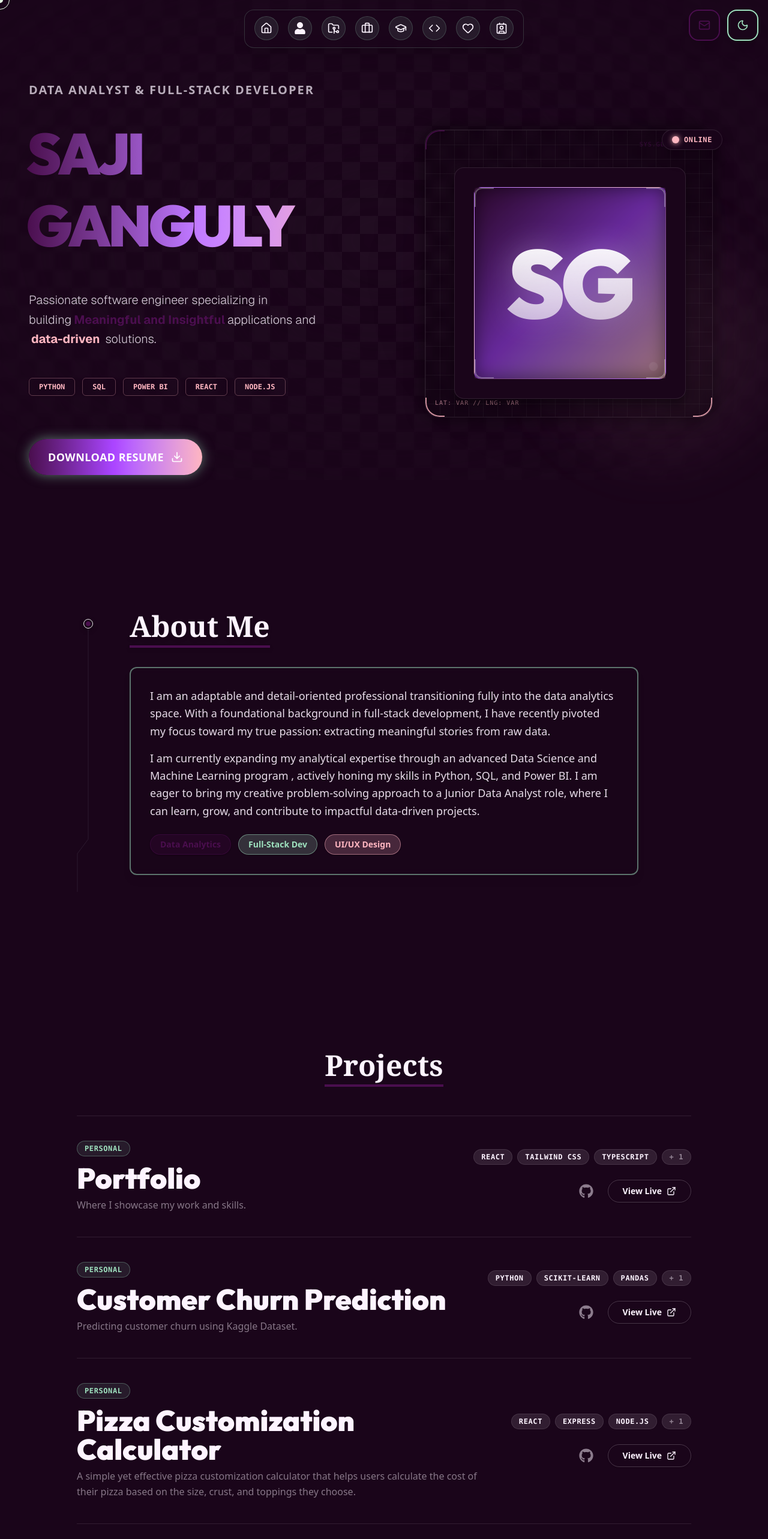
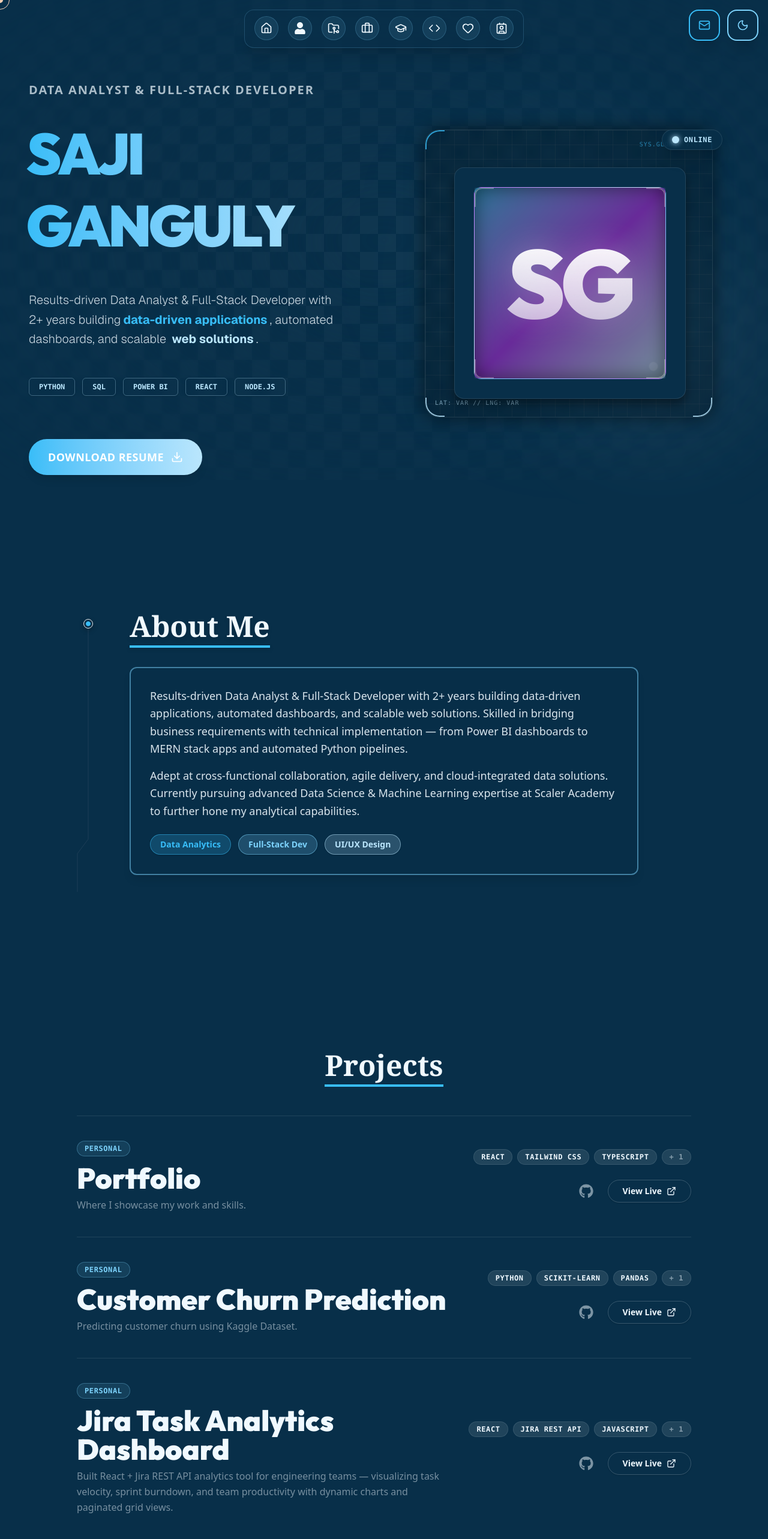
Before and after one commit to SajiGanguly/SajiGanguly.github.io, a Next.js app: page / in a window 1280 px wide. Shown: the top 2566 px of the page at 60% size. Built offline with nearby package versions, Linux system fonts and the light colour scheme.

Commit message:
feat: initialize portfolio project with data structure, styling, and main landing page architecture

```diff
--- a/src/app/globals.css
+++ b/src/app/globals.css
@@ -19,28 +19,30 @@
 }
 
 :root {
-  /* Default - Retro Revival */
-  --color-bg: #fff0f5;
-  --color-text: #1a051a;
-  --color-primary: #ffb6c1;
-  --color-secondary: #4a0e4e;
-  --color-accent: #9fe2bf;
+  /* Default - Professional Light Blue */
+  --color-bg: #f0f9ff; /* Sky 50 */
+  --color-text: #0c4a6e; /* Sky 900 */
+  --color-primary: #0369a1; /* Sky 700 */
+  --color-secondary: #0284c7; /* Sky 600 */
+  --color-accent: #0ea5e9; /* Sky 500 */
 }
 
 html[data-theme='dark'] {
-  --color-bg: #1a051a;
-  --color-text: #fdf4ff;
-  --color-primary: #4a0e4e;
-  --color-secondary: #9fe2bf;
-  --color-accent: #ffb6c1;
+  /* Dark - Professional Navy */
+  --color-bg: #082f49; /* Sky 950 */
+  --color-text: #f0f9ff; /* Sky 50 */
+  --color-primary: #38bdf8; /* Sky 400 */
+  --color-secondary: #7dd3fc; /* Sky 300 */
+  --color-accent: #bae6fd; /* Sky 200 */
 }
 
 html[data-theme='mint'] {
-  --color-bg: #eafff5;
-  --color-text: #301934;
-  --color-primary: #9fe2bf;
-  --color-secondary: #ffb6c1;
-  --color-accent: #4a0e4e;
+  /* Alternative - Clean Corporate Blue */
+  --color-bg: #ffffff; /* White */
+  --color-text: #1e293b; /* Slate 800 */
+  --color-primary: #2563eb; /* Blue 600 */
+  --color-secondary: #3b82f6; /* Blue 500 */
+  --color-accent: #60a5fa; /* Blue 400 */
 }
 
 @layer utilities {
--- a/src/app/page.tsx
+++ b/src/app/page.tsx
@@ -10,7 +10,7 @@ import { InfiniteMovingCards } from "@/components/ui/infinite-moving-cards";
 import { GlowingStarsBackgroundCard } from "@/components/ui/glowing-stars-background-card";
 import { TextRevealCard } from "@/components/ui/text-reveal-card";
 import { LampContainer } from "@/components/ui/lamp";
-import { MoveRight, Mail, Phone, Palette, Video, Youtube, Tv, HomeIcon, Briefcase, GraduationCap, Code, Heart, Contact, Sun, Moon, Leaf, Download, BookOpen, FolderGit2 } from "lucide-react";
+import { MoveRight, Mail, Phone, Palette, Video, Youtube, Tv, HomeIcon, Briefcase, GraduationCap, Code, Heart, Contact, Sun, Moon, Monitor, Download, BookOpen, FolderGit2 } from "lucide-react";
 import { FloatingDockDesktop, FloatingDockMobile } from "@/components/ui/floating-dock";
 import { FloatingTechIcons } from "@/components/ui/floating-tech-icons";
 import { CardContainer, CardBody, CardItem } from "@/components/ui/3d-card";
@@ -39,24 +39,27 @@ export default function Home() {
 
   const experienceItems = [
     {
-      title: "Data Analyst",
-      subtitle: "Enigma Data (11/2024 - 05/2025)",
+      title: "Data Analyst & Power BI Developer",
+      subtitle: "Enigma Data, Delhi, India (Nov 2024 - May 2025)",
       description: (
         <ul className="list-disc list-inside space-y-2">
-          <li>Built Power BI dashboards, optimized SQL queries, and automated web scraping using Python.</li>
-          <li>Set up Azure Blob Storage and implemented pipeline error handling.</li>
-          <li>Delivered custom data solutions with cross-functional teams.</li>
+          <li>Delivered interactive Power BI dashboards with DAX for real-time business metric visibility across e-commerce platforms (Nykaa, Amazon), empowering stakeholder decisions with self-service analytics.</li>
+          <li>Engineered automated Python scraping pipelines (Selenium/BeautifulSoup) to harvest large-scale market datasets, cutting manual effort by ~70% and enabling faster time-to-insight.</li>
+          <li>Optimized multi-join SQL queries, reducing data retrieval latency by ~40% and streamlining end-to-end reporting pipelines.</li>
+          <li>Architected Azure Blob Storage pipelines with automated error-handling, ensuring high data integrity across daily batch processes.</li>
+          <li>Collaborated with cross-functional stakeholders to translate business requirements into analytical deliverables and dashboard metrics.</li>
         </ul>
       ),
     },
     {
-      title: "Jr. Software Engineer",
-      subtitle: "Entiovi Technologies (06/2023 - 08/2024)",
+      title: "Junior Software Engineer",
+      subtitle: "Entiovi Technologies, Kolkata, India (Jun 2023 - Aug 2024)",
       description: (
         <ul className="list-disc list-inside space-y-2">
-          <li>Built full-stack MERN apps with features like JWT/OAuth auth, product management, and payments.</li>
-          <li>Developed RESTful APIs with MySQL/MongoDB; enhanced performance and UX via code reviews.</li>
-          <li>Contributed HTML/CSS for Cleared Talent hiring platform.</li>
+          <li>Engineered full-stack MERN stack applications with JWT/OAuth authentication for the Cleared Talent hiring platform serving enterprise clients.</li>
+          <li>Designed and maintained RESTful APIs (MySQL & MongoDB), ensuring reliable data flow and sub-200ms response times.</li>
+          <li>Improved React.js front-end performance and responsive UX, contributing measurably to increased user engagement metrics.</li>
+          <li>Delivered sprint commitments consistently in agile team; participated in code reviews and technical design discussions.</li>
         </ul>
       ),
     },
@@ -74,41 +77,38 @@ export default function Home() {
       subtitle: "Various platforms",
       description: (
         <ul className="list-disc list-inside space-y-2">
-          <li>Python for Data Science - Learnbay</li>
-          <li>HTML, CSS, and React - Udemy</li>
-          <li>Microsoft Power BI Desktop</li>
+          <li>Microsoft Power BI Data Analyst</li>
+          <li>Python for Data Science (Learnbay)</li>
         </ul>
       ),
     },
     {
       title: "DSML (Data Science & Machine Learning) Program",
-      subtitle: <span className="text-retro-primary font-bold">Scaler Academy (currently pursuing)</span>,
+      subtitle: <span className="text-retro-primary font-bold">Scaler Academy (Aug 2025 - Present)</span>,
       description: (
         <ul className="list-disc list-inside space-y-2 text-retro-text font-medium drop-shadow-sm">
+          <li>Pursuing advanced Data Science & ML expertise.</li>
           <li>Focused on advanced topics in data science, machine learning, and deep learning.</li>
-          <li>Curriculum includes practical projects and real-world case studies.</li>
         </ul>
       ),
     }
   ];
 
   const skillItems = [
-    { quote: "", name: "Python", title: "Data / Backend" },
-    { quote: "", name: "SQL", title: "Database" },
-    { quote: "", name: "Power BI & DAX", title: "Data Visualization" },
-    { quote: "", name: "Data Modelling", title: "Data Engineering" },
-    { quote: "", name: "Web Scraping", title: "Data Extraction" },
-    { quote: "", name: "JavaScript", title: "Programming" },
-    { quote: "", name: "React.js", title: "Frontend" },
-    { quote: "", name: "Node.js & Express", title: "Backend" },
-    { quote: "", name: "MongoDB & MySQL", title: "Databases" },
+    { quote: "", name: "Power BI & DAX", title: "Data & Analytics" },
+    { quote: "", name: "Python (Pandas, Numpy, Selenium)", title: "Programming" },
+    { quote: "", name: "Google Antigravity", title: "AI/Agentic" },
+    { quote: "", name: "React.js & Node.js", title: "Frontend & Backend" },
+    { quote: "", name: "Azure Blob Storage & RESTful APIs", title: "Cloud & DevOps" },
+    { quote: "", name: "SQL (PostgreSQL, MySQL)", title: "Data & Analytics" },
+    { quote: "", name: "JavaScript & HTML5/CSS3", title: "Programming" },
+    { quote: "", name: "MongoDB & Firebase", title: "Databases" },
     { quote: "", name: "Git & Jira", title: "Tools" },
-    { quote: "", name: "Azure Blob Storage", title: "Cloud" },
-    { quote: "", name: "Antigravity", title: "AI Agent" },
+    { quote: "", name: "Data Modelling & Machine Learning", title: "Data & Analytics" },
   ];
 
   return (
-    <main className="min-h-screen relative w-full overflow-hidden bg-retro-bg text-retro-text transition-colors duration-500 font-sans pb-32">
+    <main className="min-h-screen relative w-full overflow-hidden bg-retro-bg text-retro-text transition-colors duration-500 font-sans">
 
       {/* Global Background Particles & Icons */}
       <div className="fixed inset-0 w-full h-full z-0 pointer-events-none">
@@ -144,7 +144,7 @@ export default function Home() {
           >
             {theme === "default" && <Sun className="w-5 h-5" />}
             {theme === "dark" && <Moon className="w-5 h-5" />}
-            {theme === "mint" && <Leaf className="w-5 h-5" />}
+            {theme === "mint" && <Monitor className="w-5 h-5" />}
           </button>
         </div>
       </div>
@@ -167,16 +167,16 @@ export default function Home() {
                 initial={{ y: 50, opacity: 0 }}
                 animate={{ y: 0, opacity: 1 }}
                 transition={{ duration: 0.8, ease: "easeOut", delay: 0.2 }}
-                className="text-6xl sm:text-7xl lg:text-8xl font-black font-outfit text-transparent bg-clip-text bg-gradient-to-r from-retro-primary via-purple-400 to-retro-accent tracking-tighter leading-tight text-center lg:text-left"
+                className="text-6xl sm:text-7xl lg:text-8xl font-black font-outfit text-transparent bg-clip-text bg-gradient-to-r from-retro-primary to-retro-accent tracking-tighter leading-tight text-center lg:text-left"
               >
                 SAJI GANGULY
               </motion.h1>
             </div>
 
             <p className="text-lg md:text-xl text-retro-text/80 font-light leading-relaxed max-w-lg mt-4 [font-family:var(--font-geist-sans)]">
-              Passionate software engineer specializing in building
-              <span className="font-bold text-retro-primary px-1">Meaningful and Insightful</span>
-              applications and <span className="font-bold text-retro-accent px-1">data-driven</span> solutions.
+              Results-driven Data Analyst & Full-Stack Developer with 2+ years building
+              <span className="font-bold text-retro-primary px-1">data-driven applications</span>,
+              automated dashboards, and scalable <span className="font-bold text-retro-accent px-1">web solutions</span>.
             </p>
 
             {/* Skill Pills */}
@@ -196,9 +196,9 @@ export default function Home() {
               className="mt-8 pt-4 flex justify-center lg:justify-start w-full"
             >
               <a
-                href="/Saji_Ganguly_Resume.jpg"
-                download="Saji_Ganguly_Resume.jpg"
-                className="group relative inline-flex items-center gap-3 px-8 py-4 bg-gradient-to-r from-retro-primary via-purple-500 to-retro-accent rounded-full text-white font-black tracking-wide text-lg overflow-hidden shadow-[0_0_20px_rgba(159,226,191,0.5)] hover:shadow-[0_0_35px_rgba(159,226,191,0.8)] hover:-translate-y-1 transition-all duration-300"
+                href="/resume/Saji_Ganguly_Resume.pdf"
+                download="Saji_Ganguly_Resume.pdf"
+                className="group relative inline-flex items-center gap-3 px-8 py-4 bg-gradient-to-r from-retro-primary to-retro-accent rounded-full text-white font-black tracking-wide text-lg overflow-hidden shadow-lg hover:shadow-xl hover:-translate-y-1 transition-all duration-300"
               >
                 {/* Shine effect overlay */}
                 <div className="absolute inset-0 -translate-x-full skew-x-12 bg-white/30 group-hover:animate-[shimmer_1s_forwards]"></div>
@@ -213,8 +213,8 @@ export default function Home() {
           {/* Right Panel: 3D Globe in Grid */}
           <div className="w-full lg:w-1/2 flex items-center justify-center relative mt-16 lg:mt-0 min-h-[400px] lg:min-h-[500px]">
             {/* Background Glow */}
-            <div className="absolute w-[300px] h-[300px] md:w-[450px] md:h-[450px] bg-retro-primary/10 rounded-full blur-[80px] animate-pulse"></div>
-            <div className="absolute w-[250px] h-[250px] md:w-[350px] md:h-[350px] bg-retro-accent/15 rounded-full blur-[60px] animate-pulse delay-1000 -bottom-10 -right-10"></div>
+            <div className="absolute w-[300px] h-[300px] md:w-[450px] md:h-[450px] bg-retro-primary/5 rounded-full blur-[100px]"></div>
+            <div className="absolute w-[250px] h-[250px] md:w-[350px] md:h-[350px] bg-retro-accent/5 rounded-full blur-[80px] -bottom-10 -right-10"></div>
 
             {/* Grid background & Globe Container */}
             <div className="relative w-full max-w-lg aspect-square flex items-center justify-center p-4 sm:p-8">
@@ -262,10 +262,10 @@ export default function Home() {
               <h2 className="text-3xl md:text-5xl font-bold font-serif text-retro-text border-b-4 border-retro-primary pb-2 inline-block drop-shadow-md mb-8">About Me</h2>
               <div className="bg-retro-bg/80 border-retro-secondary/50 border-2 rounded-xl p-6 md:p-8 shadow-lg backdrop-blur-sm">
                 <p className="text-lg text-retro-text mb-4 opacity-90 leading-relaxed">
-                  I am an adaptable and detail-oriented professional transitioning fully into the data analytics space. With a foundational background in full-stack development, I have recently pivoted my focus toward my true passion: extracting meaningful stories from raw data.
+                  Results-driven Data Analyst & Full-Stack Developer with 2+ years building data-driven applications, automated dashboards, and scalable web solutions. Skilled in bridging business requirements with technical implementation — from Power BI dashboards to MERN stack apps and automated Python pipelines.
                 </p>
                 <p className="text-lg text-retro-text mb-6 opacity-90 leading-relaxed">
-                  I am currently expanding my analytical expertise through an advanced Data Science and Machine Learning program , actively honing my skills in Python, SQL, and Power BI. I am eager to bring my creative problem-solving approach to a Junior Data Analyst role, where I can learn, grow, and contribute to impactful data-driven projects.
+                  Adept at cross-functional collaboration, agile delivery, and cloud-integrated data solutions. Currently pursuing advanced Data Science & Machine Learning expertise at Scaler Academy to further hone my analytical capabilities.
                 </p>
                 <div className="flex flex-wrap gap-3 mt-auto">
                   <span className="px-4 py-1.5 bg-retro-primary/20 text-retro-primary rounded-full text-sm font-bold border border-retro-primary/50 shadow-sm">Data Analytics</span>
@@ -315,44 +315,51 @@ export default function Home() {
 
         {/* Hobbies Section */}
         <section id="hobbies" className="relative w-full min-h-[100dvh] flex flex-col justify-center py-24">
-          <h2 className="text-4xl font-bold font-serif text-retro-text border-b-4 border-retro-primary pb-2 inline-block mb-12">When I'm Not Coding</h2>
-          <div className="grid grid-cols-1 sm:grid-cols-2 lg:grid-cols-4 gap-6">
-            <GlowingStarsBackgroundCard className="min-h-[220px] flex flex-col items-center justify-center text-center">
-              <FaPalette className="w-12 h-12 mb-4 drop-shadow-xl" style={{ color: "#FFaa00" }} />
-              <h3 className="font-bold text-xl text-retro-text">Painting</h3>
-            </GlowingStarsBackgroundCard>
-            <GlowingStarsBackgroundCard className="min-h-[220px] flex flex-col items-center justify-center text-center">
-              <div
-                className="w-12 h-12 mb-4 drop-shadow-xl flex items-center justify-center rounded-lg"
-                style={{ backgroundColor: "#00005C" }}
-              >
-                <SiAdobepremierepro className="w-8 h-8" style={{ color: "#99A5FF" }} />
+          <div className="w-full max-w-5xl mx-auto pl-4 md:pl-0 mb-12">
+            <h2 className="text-4xl font-bold font-serif text-retro-text border-b-4 border-retro-primary pb-2 inline-block">Beyond the Code</h2>
+            <p className="mt-4 text-retro-text/70 max-w-2xl text-lg">Exploring creativity and narratives through various mediums when I'm away from the keyboard.</p>
+          </div>
+          <div className="grid grid-cols-1 sm:grid-cols-2 lg:grid-cols-4 gap-6 max-w-5xl mx-auto w-full px-4 md:px-0">
+            {/* Card 1 */}
+            <div className="group p-8 bg-black/20 border border-retro-primary/20 hover:border-retro-primary/60 rounded-2xl transition-all duration-300 hover:shadow-[0_0_30px_rgba(var(--color-primary),0.1)] hover:-translate-y-1 backdrop-blur-xl flex flex-col items-center justify-center text-center">
+              <div className="w-16 h-16 rounded-2xl bg-retro-primary/10 flex items-center justify-center mb-6 group-hover:scale-110 group-hover:bg-retro-primary/20 transition-all duration-300">
+                <Palette className="w-8 h-8 text-retro-primary" strokeWidth={1.5} />
               </div>
-              <h3 className="font-bold text-xl text-retro-text">Video Editing</h3>
-            </GlowingStarsBackgroundCard>
-            <GlowingStarsBackgroundCard className="min-h-[220px] flex flex-col items-center justify-center text-center">
-              <div className="flex gap-4 mb-4 drop-shadow-xl">
-                <FaYoutube className="w-12 h-12" style={{ color: "#FF0000" }} />
-                <div
-                  className="w-12 h-12 rounded-xl flex items-center justify-center"
-                  style={{ background: "radial-gradient(circle at 30% 107%, #fdf497 0%, #fdf497 5%, #fd5949 45%,#d6249f 60%,#285AEB 90%)" }}
-                >
-                  <FaInstagram className="w-8 h-8 text-white" />
-                </div>
+              <h3 className="font-bold text-xl text-retro-text mb-2">Visual Arts</h3>
+              <p className="text-sm text-retro-text/60">Digital & Traditional Painting</p>
+            </div>
+
+            {/* Card 2 */}
+            <div className="group p-8 bg-black/20 border border-retro-accent/20 hover:border-retro-accent/60 rounded-2xl transition-all duration-300 hover:shadow-[0_0_30px_rgba(var(--color-accent),0.1)] hover:-translate-y-1 backdrop-blur-xl flex flex-col items-center justify-center text-center">
+              <div className="w-16 h-16 rounded-2xl bg-retro-accent/10 flex items-center justify-center mb-6 group-hover:scale-110 group-hover:bg-retro-accent/20 transition-all duration-300">
+                <Video className="w-8 h-8 text-retro-accent" strokeWidth={1.5} />
               </div>
-              <h3 className="font-bold text-xl text-retro-text">Social Media</h3>
-              <p className="opacity-90 text-sm mt-1 text-retro-text">YouTube & IG</p>
-            </GlowingStarsBackgroundCard>
-            <GlowingStarsBackgroundCard className="min-h-[220px] flex flex-col items-center justify-center text-center">
-              <SiNetflix className="w-12 h-12 mb-4 drop-shadow-xl" style={{ color: "#E50914" }} />
-              <h3 className="font-bold text-xl text-retro-text">Bingeing</h3>
-              <p className="opacity-90 text-sm mt-1 text-retro-text">Netflix</p>
-            </GlowingStarsBackgroundCard>
+              <h3 className="font-bold text-xl text-retro-text mb-2">Video Production</h3>
+              <p className="text-sm text-retro-text/60">Editing & Post-Production</p>
+            </div>
+
+            {/* Card 3 */}
+            <div className="group p-8 bg-black/20 border border-retro-primary/20 hover:border-retro-primary/60 rounded-2xl transition-all duration-300 hover:shadow-[0_0_30px_rgba(var(--color-primary),0.1)] hover:-translate-y-1 backdrop-blur-xl flex flex-col items-center justify-center text-center">
+              <div className="w-16 h-16 rounded-2xl bg-retro-primary/10 flex items-center justify-center mb-6 group-hover:scale-110 group-hover:bg-retro-primary/20 transition-all duration-300">
+                <Youtube className="w-8 h-8 text-retro-primary" strokeWidth={1.5} />
+              </div>
+              <h3 className="font-bold text-xl text-retro-text mb-2">Content Creation</h3>
+              <p className="text-sm text-retro-text/60">YouTube & Social Media</p>
+            </div>
+
+            {/* Card 4 */}
+            <div className="group p-8 bg-black/20 border border-retro-accent/20 hover:border-retro-accent/60 rounded-2xl transition-all duration-300 hover:shadow-[0_0_30px_rgba(var(--color-accent),0.1)] hover:-translate-y-1 backdrop-blur-xl flex flex-col items-center justify-center text-center">
+              <div className="w-16 h-16 rounded-2xl bg-retro-accent/10 flex items-center justify-center mb-6 group-hover:scale-110 group-hover:bg-retro-accent/20 transition-all duration-300">
+                <Tv className="w-8 h-8 text-retro-accent" strokeWidth={1.5} />
+              </div>
+              <h3 className="font-bold text-xl text-retro-text mb-2">Film & Media</h3>
+              <p className="text-sm text-retro-text/60">Exploring Narratives</p>
+            </div>
           </div>
         </section>
 
         {/* Contact Section */}
-        <section id="contact" className="relative w-full z-10">
+        <section id="contact" className="relative w-full z-10 scroll-mt-32">
           <LampContainer>
             <motion.div
               initial={{ opacity: 0.5, y: 100 }}
--- a/src/components/ui/lamp.tsx
+++ b/src/components/ui/lamp.tsx
@@ -13,7 +13,7 @@ export const LampContainer = ({
     return (
         <div
             className={cn(
-                "relative flex min-h-screen flex-col items-center justify-center overflow-hidden bg-retro-bg w-full rounded-md z-0",
+                "relative flex min-h-[60vh] flex-col items-center justify-center overflow-hidden bg-retro-bg w-full rounded-md z-0 -mb-32 mt-12",
                 className
             )}
         >
--- a/src/data/projects.ts
+++ b/src/data/projects.ts
@@ -35,10 +35,19 @@ export const projectsData: Project[] = [
         type: "Personal",
     },
     {
-        id: "Pizza Customization Calculator",
-        title: "Pizza Customization Calculator",
-        description: "A simple yet effective pizza customization calculator that helps users calculate the cost of their pizza based on the size, crust, and toppings they choose.",
-        techStack: ["React", "Express", "Node.js", "MongoDB"],
+        id: "jira-task-analytics",
+        title: "Jira Task Analytics Dashboard",
+        description: "Built React + Jira REST API analytics tool for engineering teams — visualizing task velocity, sprint burndown, and team productivity with dynamic charts and paginated grid views.",
+        techStack: ["React", "Jira REST API", "JavaScript", "CSS"],
+        imageFallback: "bg-gradient-to-br from-[#004d7a] to-[#008793]",
+        featured: true,
+        type: "Personal",
+    },
+    {
+        id: "restaurant-table-booking",
+        title: "Restaurant Table Booking & Pizza Ordering System",
+        description: "Full-stack app with real-time order tracking and table reservation; Firebase Authentication for role-based access control.",
+        techStack: ["React", "Node.js", "MongoDB", "Firebase"],
         githubUrl: "https://github.com/SajiGanguly/Vite-React-Pizza-Customization-Calculator",
         liveUrl: "https://vite-react-pizza-customization-calculator.vercel.app/",
         imageFallback: "bg-gradient-to-br from-[#1d976c] to-[#93f9b9]",
```
Also changed, not shown: 2 other files (tests, documents, lock files or other folders).
